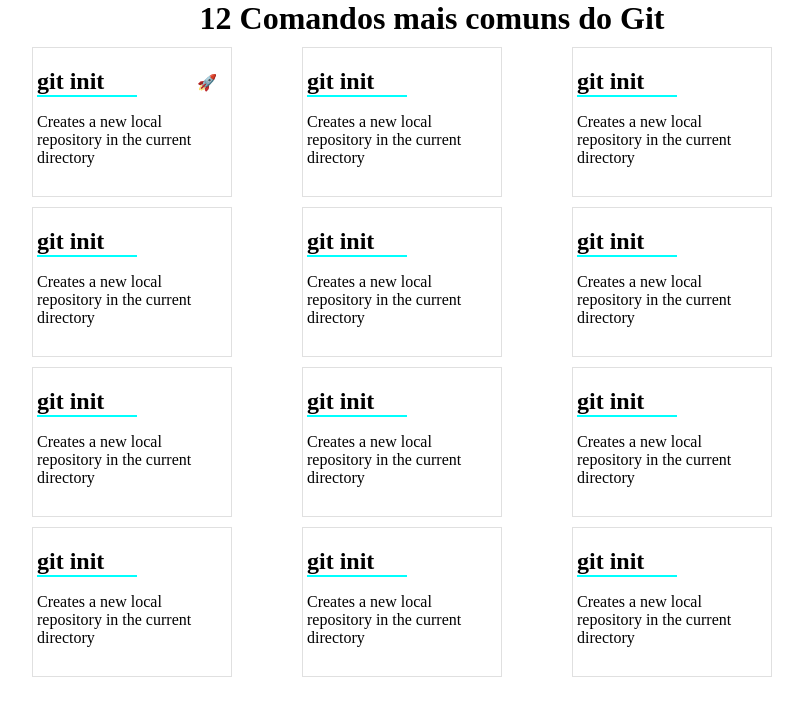
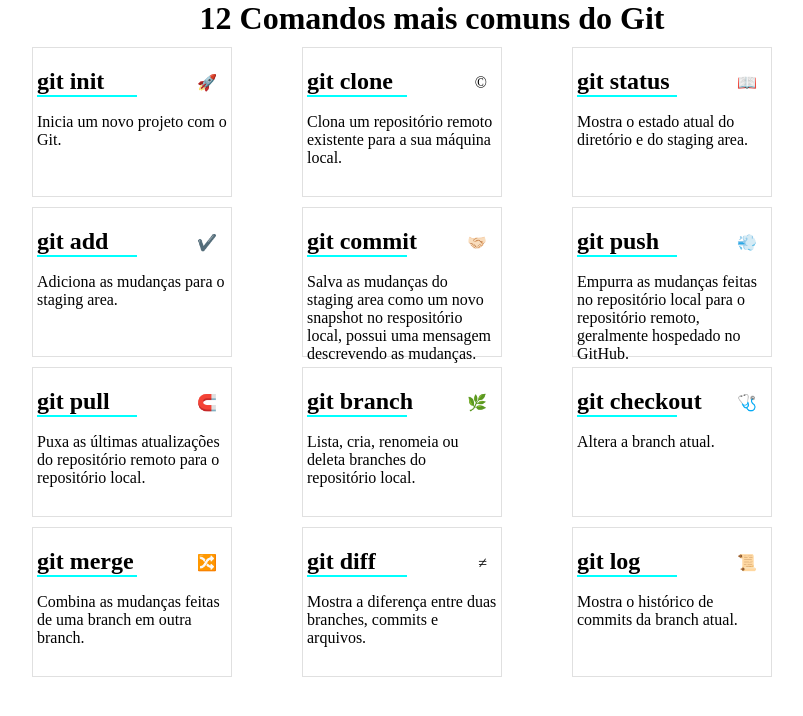
Before and after one commit to viniciusarashiro/git-commands, a plain HTML site: page index.html in a window 1280 px wide. Shown: the whole page, without its empty margins (208-1011 px from the left). Drawn offline with Linux system fonts and the light colour scheme.

Commit message:
feat: add descriptions and emotes

```diff
--- a/index.html
+++ b/index.html
@@ -17,62 +17,104 @@
             <h2>git init</h2>
             <span>🚀</span>
           </div>
-          <p>Creates a new local repository in the current directory</p>
+          <p>Inicia um novo projeto com o Git.</p>
         </div>
 
         <div class="card">
-          <h2>git init</h2>
-          <p>Creates a new local repository in the current directory</p>
+          <div class="card__header">
+            <h2>git clone</h2>
+            <span>©</span>
+          </div>
+          <p>Clona um repositório remoto existente para a sua máquina local.</p>
         </div>
 
         <div class="card">
-          <h2>git init</h2>
-          <p>Creates a new local repository in the current directory</p>
+          <div class="card__header">
+            <h2>git status</h2>
+            <span>📖</span>
+          </div>
+          <p>Mostra o estado atual do diretório e do staging area.</p>
         </div>
 
         <div class="card">
-          <h2>git init</h2>
-          <p>Creates a new local repository in the current directory</p>
+          <div class="card__header">
+            <h2>git add</h2>
+            <span>✔️</span>
+          </div>
+          <p>Adiciona as mudanças para o staging area.</p>
         </div>
 
         <div class="card">
-          <h2>git init</h2>
-          <p>Creates a new local repository in the current directory</p>
+          <div class="card__header">
+            <h2>git commit</h2>
+            <span>🤝🏻</span>
+          </div>
+          <p>
+            Salva as mudanças do staging area como um novo snapshot no
+            respositório local, possui uma mensagem descrevendo as mudanças.
+          </p>
         </div>
 
         <div class="card">
-          <h2>git init</h2>
-          <p>Creates a new local repository in the current directory</p>
+          <div class="card__header">
+            <h2>git push</h2>
+            <span>💨</span>
+          </div>
+          <p>
+            Empurra as mudanças feitas no repositório local para o repositório
+            remoto, geralmente hospedado no GitHub.
+          </p>
         </div>
 
         <div class="card">
-          <h2>git init</h2>
-          <p>Creates a new local repository in the current directory</p>
+          <div class="card__header">
+            <h2>git pull</h2>
+            <span>🧲</span>
+          </div>
+          <p>
+            Puxa as últimas atualizações do repositório remoto para o
+            repositório local.
+          </p>
         </div>
 
         <div class="card">
-          <h2>git init</h2>
-          <p>Creates a new local repository in the current directory</p>
+          <div class="card__header">
+            <h2>git branch</h2>
+            <span>🌿</span>
+          </div>
+          <p>Lista, cria, renomeia ou deleta branches do repositório local.</p>
         </div>
 
         <div class="card">
-          <h2>git init</h2>
-          <p>Creates a new local repository in the current directory</p>
+          <div class="card__header">
+            <h2>git checkout</h2>
+            <span>🩺</span>
+          </div>
+          <p>Altera a branch atual.</p>
         </div>
 
         <div class="card">
-          <h2>git init</h2>
-          <p>Creates a new local repository in the current directory</p>
+          <div class="card__header">
+            <h2>git merge</h2>
+            <span>🔀</span>
+          </div>
+          <p>Combina as mudanças feitas de uma branch em outra branch.</p>
         </div>
 
         <div class="card">
-          <h2>git init</h2>
-          <p>Creates a new local repository in the current directory</p>
+          <div class="card__header">
+            <h2>git diff</h2>
+            <span>≠</span>
+          </div>
+          <p>Mostra a diferença entre duas branches, commits e arquivos.</p>
         </div>
 
         <div class="card">
-          <h2>git init</h2>
-          <p>Creates a new local repository in the current directory</p>
+          <div class="card__header">
+            <h2>git log</h2>
+            <span>📜</span>
+          </div>
+          <p>Mostra o histórico de commits da branch atual.</p>
         </div>
       </div>
     </main>
```
